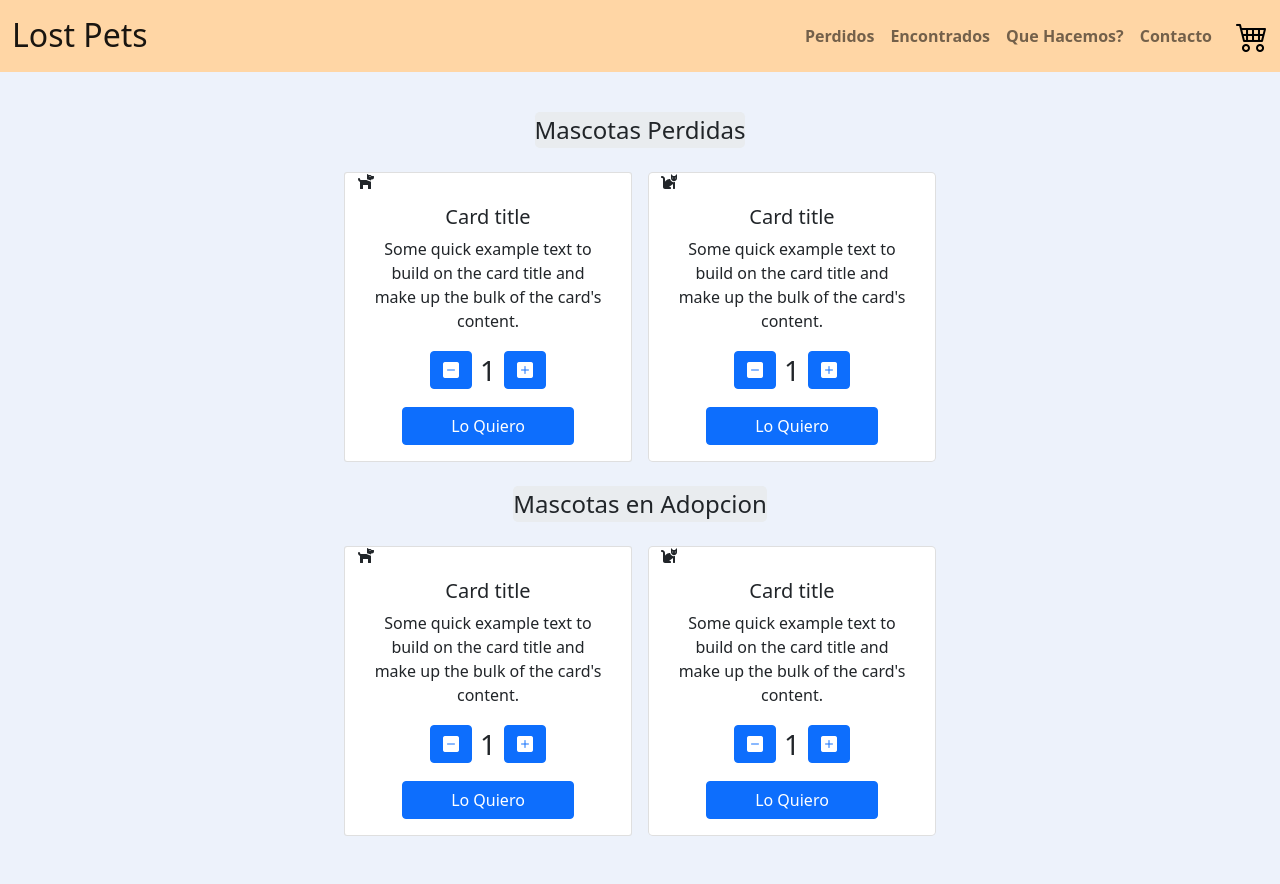
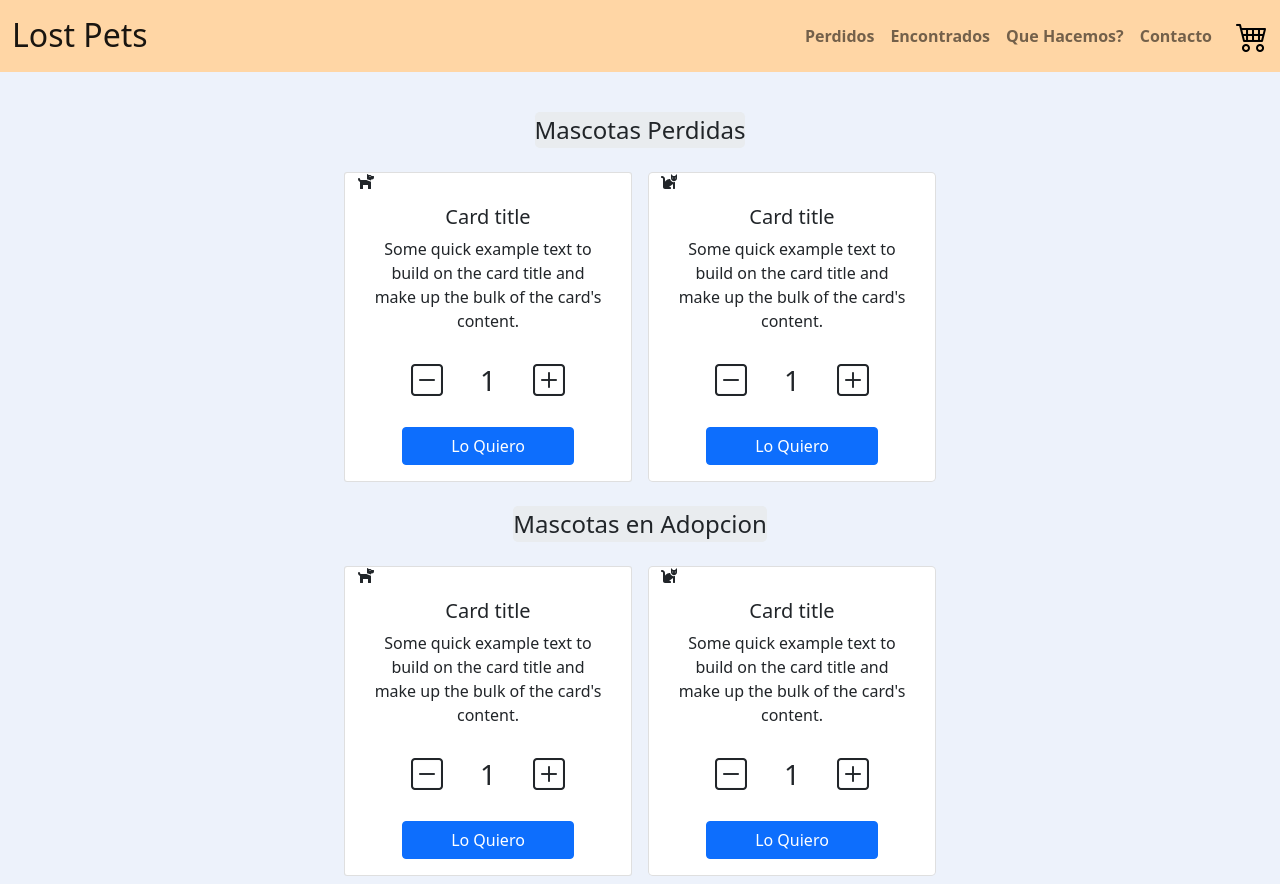
Before and after one commit to andresfernandez89/lost-pets-react, a React (Create React App) app: page / in a window 1280 px wide. Before the commit the page ends 844 px from the top, so only its background shows below. Built offline with nearby package versions, Linux system fonts and the light colour scheme.

Commit message:
itemCount improve

```diff
--- a/package.json
+++ b/package.json
@@ -12,7 +12,7 @@
 		"bootstrap-icons": "^1.5.0",
 		"react": "^17.0.2",
 		"react-dom": "^17.0.2",
-		"react-scripts": "4.0.3",
+		"react-scripts": "^4.0.3",
 		"sass": "^1.34.1",
 		"web-vitals": "^1.1.2"
 	},
--- a/src/components/itemCount/ItemCount.js
+++ b/src/components/itemCount/ItemCount.js
@@ -3,30 +3,33 @@ import React, { useState, useEffect } from 'react';
 const ItemCount = ({ initial, stock, onAdd }) => {
 	const [items, setItems] = useState(initial);
 
+	useEffect((items)=>{
+		console.log(`Se seleccionaron: ${items}`);
+	},[items]);
+
 	return (
 		<>
 			<div className="my-3">
-				<button
-					className="btn btn-primary me-2"
-					onClick={() => {
-						items > 1 && setItems(items - 1);
-					}}>
+				<button id="dashCount" className="btn me-4">
 					<i
-						className="bi bi-dash-square-fill"
-						style={{ fontSize: '1rem', color: 'white' }}
+						className="bi bi-dash-square"
+						style={{ fontSize: '2rem' }}
+						onClick={() => {
+							items > 1 && setItems(items - 1);
+						}}
 					/>
-				</button>
+				</button >
 				<span className="fs-3 bold align-middle">{items}</span>
-				<button
-					className="btn btn-primary ms-2"
-					onClick={() => {
-						items < stock
+				<button id="addCount" className="btn ms-4">
+					<i
+						className="bi bi-plus-square"
+						style={{ fontSize: '2rem'}}
+						onClick={() => {
+							items < stock
 							? setItems(items + 1)
-							: alert('Sin disponibilidad');
-					}}>
-					<i
-						className="bi bi-plus-square-fill"
-						style={{ fontSize: '1rem', color: 'white' }}
+							//: document.getElementById("addCount").attributes.disabled;
+							: alert("Sin disponibilidad");
+						}}
 					/>
 				</button>
 			</div>
```
Also changed, not shown: 2 other files (tests, documents, lock files or other folders).
